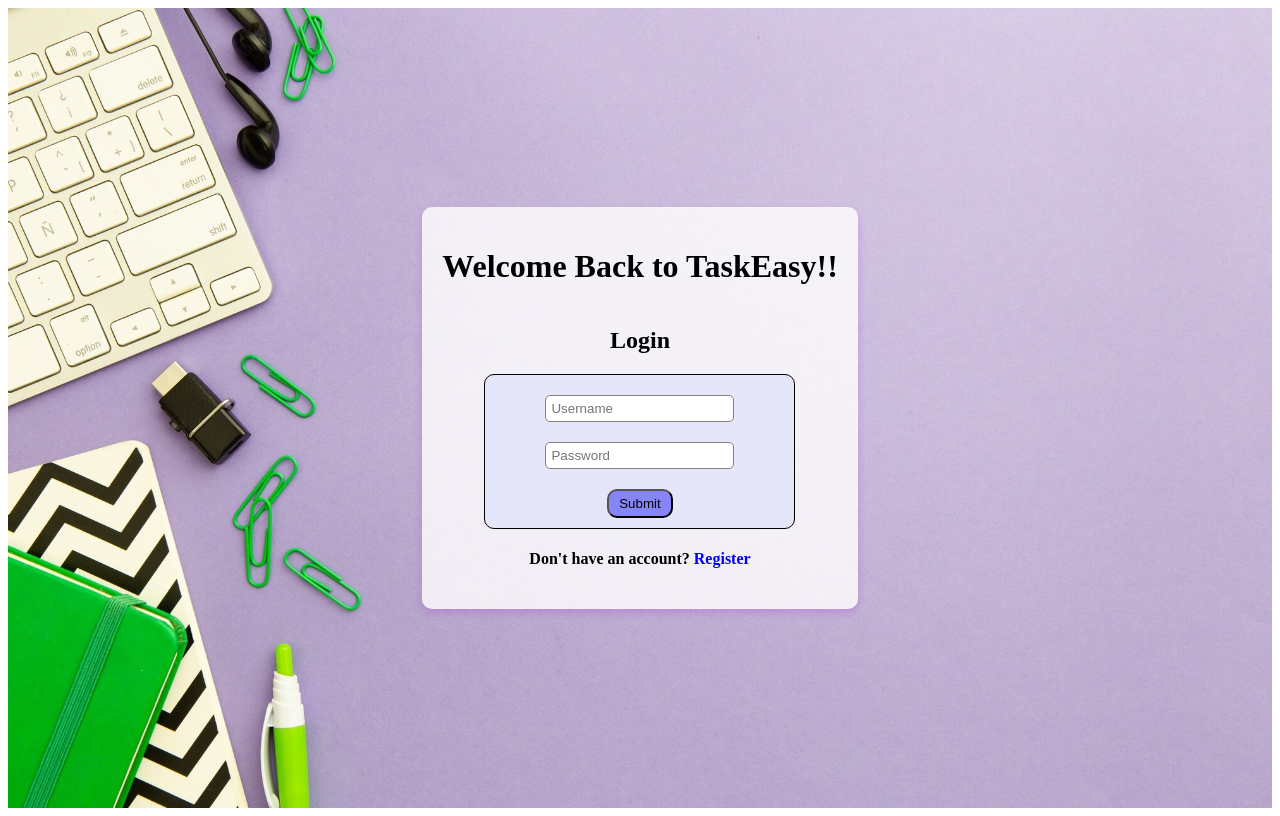
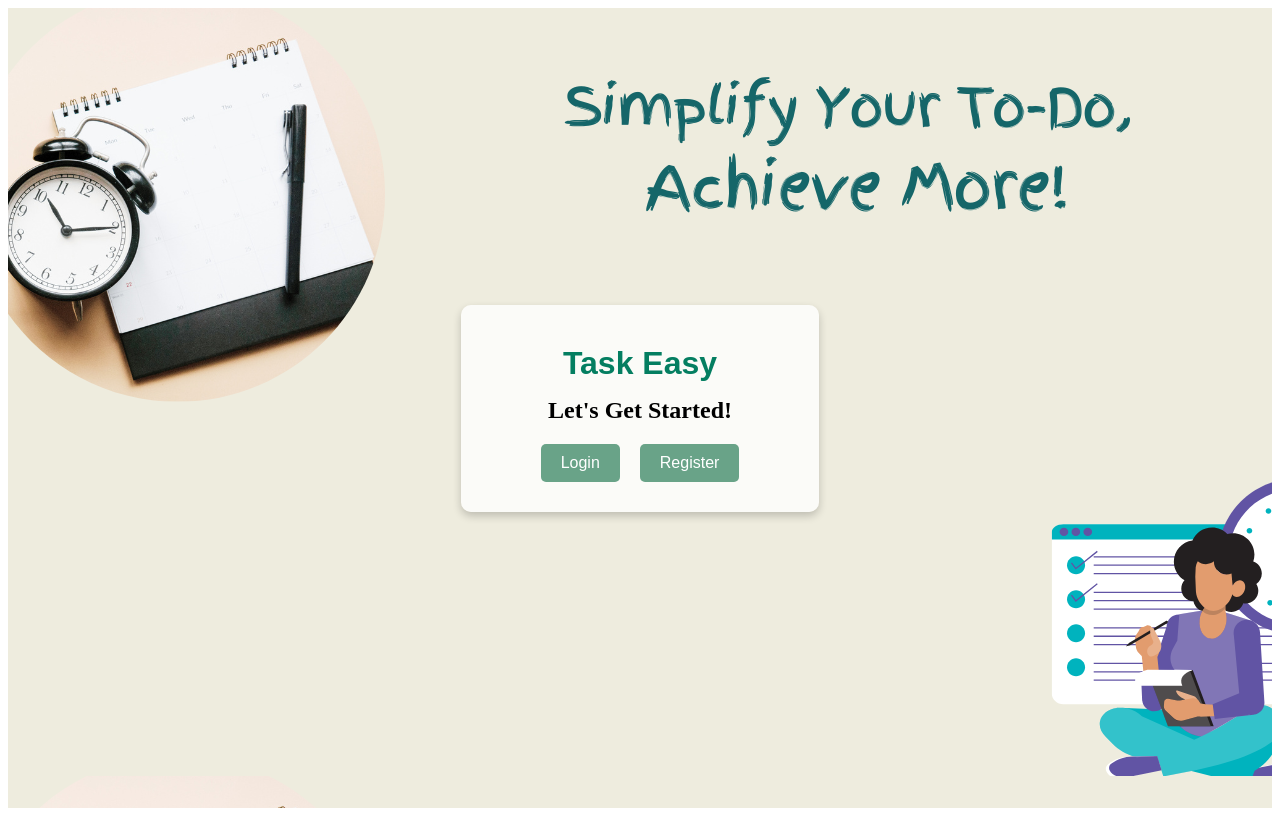
Before and after one commit to NikithaMedikonda/taskEasy-frontend, a React (Create React App) app: page / in a window 1280 px wide. Built offline with nearby package versions, Linux system fonts and the light colour scheme.

Commit message:
Add Initial router as Homepage

```diff
--- a/src/App.tsx
+++ b/src/App.tsx
@@ -2,12 +2,14 @@
 import { BrowserRouter as Router, Routes, Route } from "react-router-dom";
 import UserRegistrationPage from "./pages/UserRegistration";
 import UserLoginPage from "./pages/UserLogin";
+import HomePage from "./pages/HomePage";
 
 function App() {
   return (
     <Router>
       <Routes>
-        <Route path="/" element={<UserLoginPage />} />
+        <Route path="/" element={<HomePage />} />
+        <Route path="/login" element={<UserLoginPage />} />
         <Route path="/register" element={<UserRegistrationPage />} />
       </Routes>
     </Router>
```
